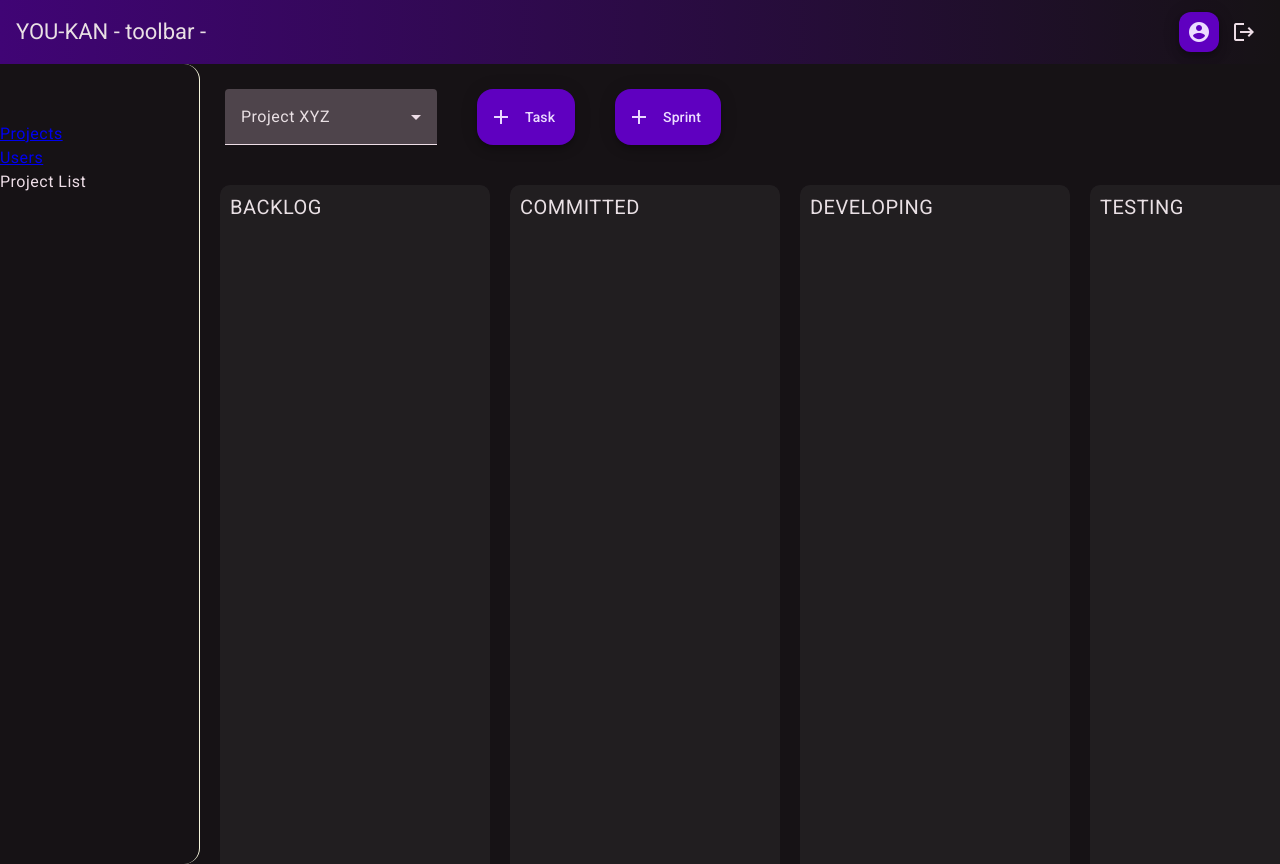
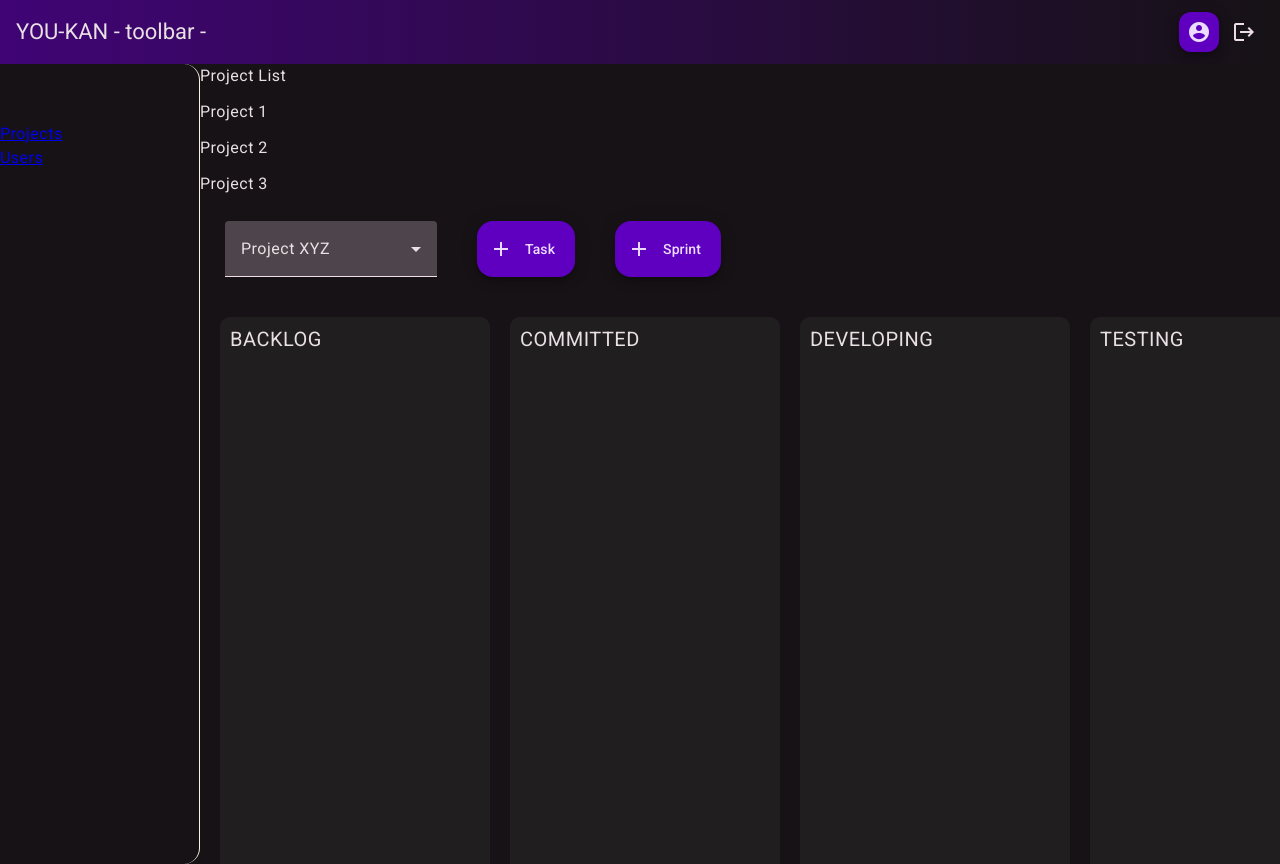
Before and after one commit to jillmarlo/you-kan, an Angular app in the folder you-kan.UI/ClientApp/: page /projects in a window 1280 px wide. Built offline with nearby package versions, Linux system fonts and the light colour scheme.

Commit message:
Changed router outlet placement in attempt to fix projects page render. WIP

```diff
--- a/you-kan.UI/ClientApp/src/app/projects/components/project-list/project-list.component.html
+++ b/you-kan.UI/ClientApp/src/app/projects/components/project-list/project-list.component.html
@@ -2,4 +2,7 @@
     <div class="hero-body">
       <p class="title">Project List</p>
     </div>
+    <p>Project 1</p>
+    <p>Project 2</p>
+    <p>Project 3</p>
   </section>
```
Also changed, not shown: you-kan.UI/ClientApp/src/app/dashboard/dashboard.component.html (+4 -3 lines).
